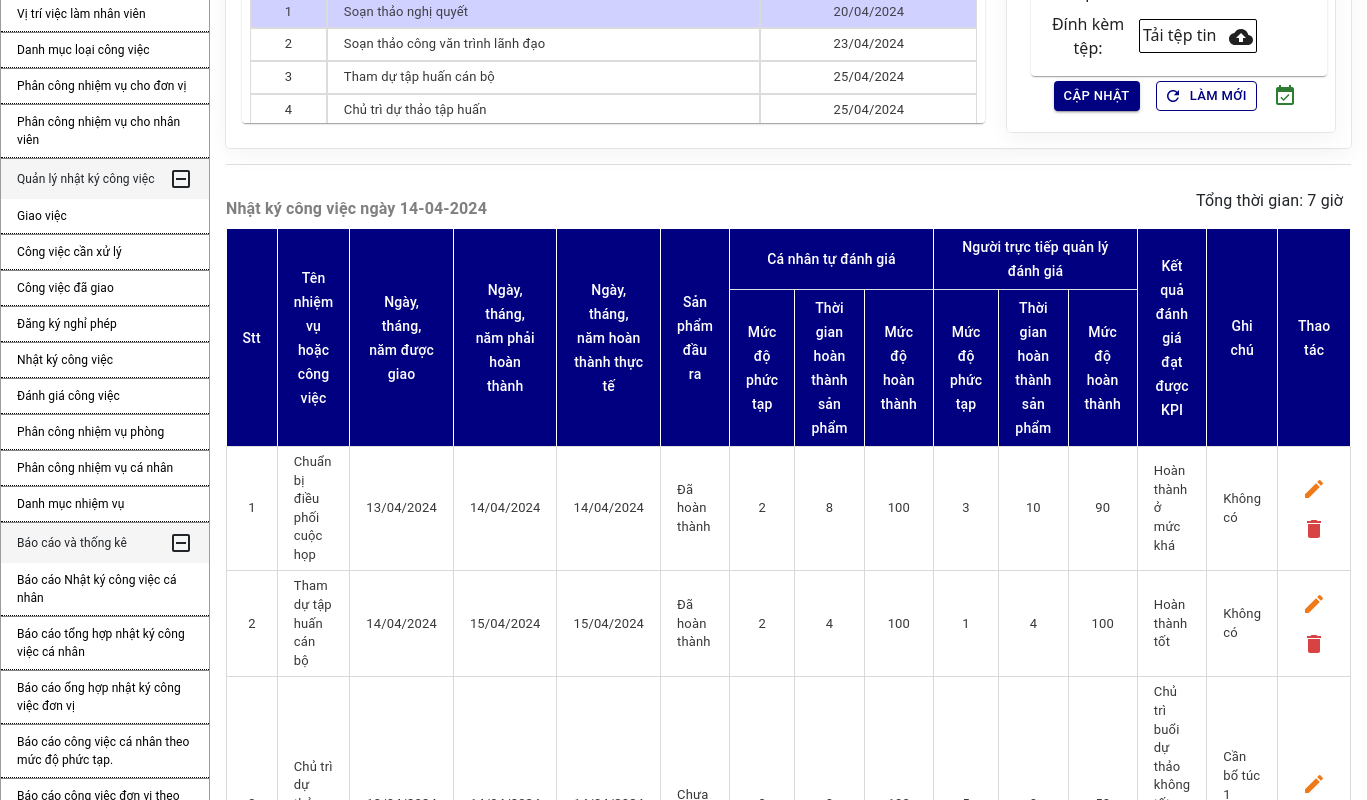
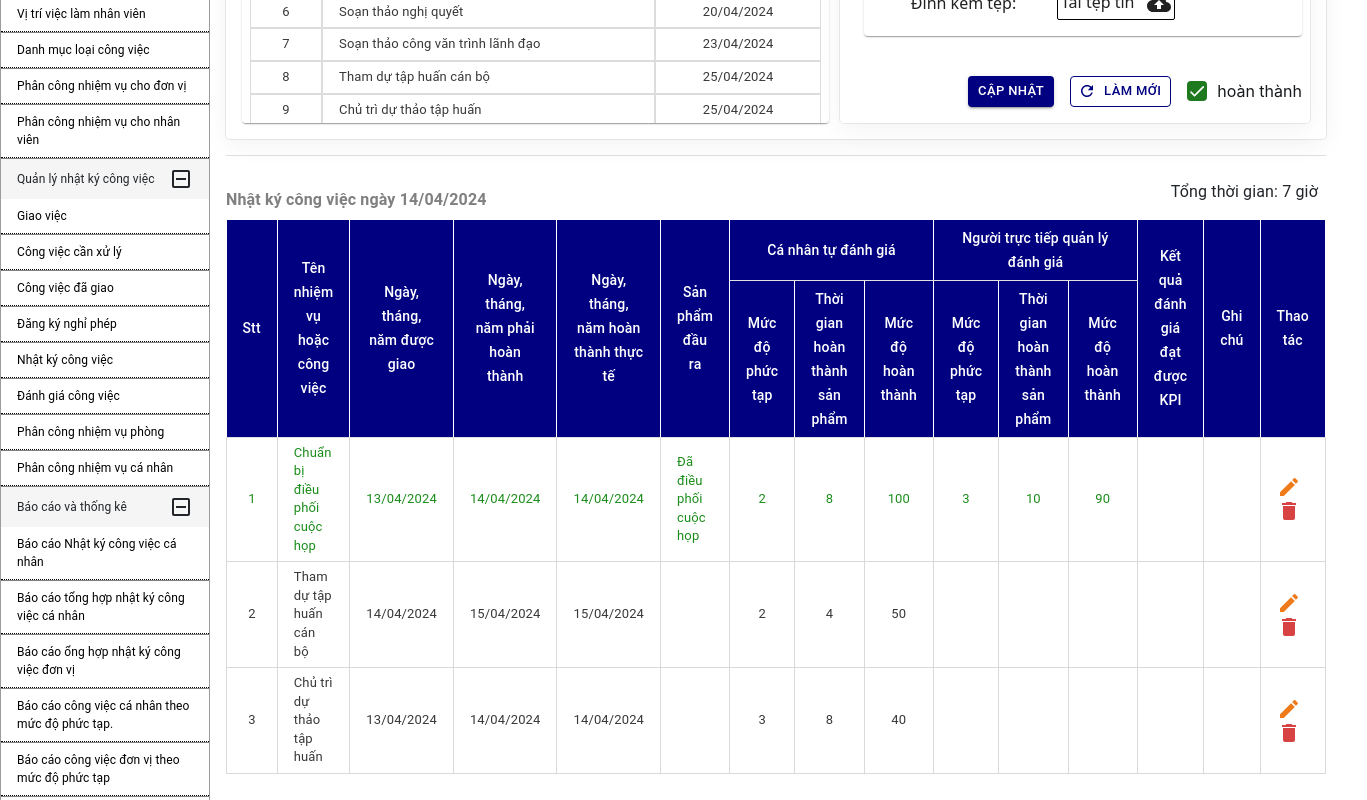
Before and after one commit to ThanhDienGIT/qlcv_ui, a React (Create React App) app: page /logwork in a window 1280 px wide. Shown: the part 440-1240 px from the top of the page, 1367 px wide, since content can reach past the window. Built offline with nearby package versions, Linux system fonts and the light colour scheme.

Commit message:
new code

```diff
--- a/src/Layout/Sidebar/SideBarMain.js
+++ b/src/Layout/Sidebar/SideBarMain.js
@@ -79,7 +79,7 @@ function SideBarMain() {
                     },
                     {
                          id: 15,
-                         path: '',
+                         path: 'mission',
                          name: 'Danh mục loại công việc'
                     },
                     {
@@ -139,11 +139,7 @@ function SideBarMain() {
                          path: 'assignmentprivate',
                          name: 'Phân công nhiệm vụ cá nhân'
                     },
-                    {
-                         id: 26,
-                         path: 'mission',
-                         name: 'Danh mục nhiệm vụ'
-                    },
+
                ]
           },
           {
--- a/src/View/LogWork/LogWork.js
+++ b/src/View/LogWork/LogWork.js
@@ -1,4 +1,4 @@
-import { Box, Button, Card, Checkbox, Divider, IconButton, List, ListItem, ListItemButton, ListItemIcon, MenuItem, Paper, TextField, Tooltip, Typography } from '@mui/material'
+import { Box, Button, Card, Divider, IconButton, List, ListItem, ListItemButton, ListItemIcon, MenuItem, Paper, TextField, Tooltip, Typography } from '@mui/material'
 import React, { useEffect, useRef, useState } from 'react'
 import { styled } from '@mui/material/styles';
 import Table from '@mui/material/Table';
@@ -28,6 +28,7 @@ import BackupIcon from '@mui/icons-material/Backup';
 import RefreshIcon from '@mui/icons-material/Refresh';
 import EventAvailableIcon from '@mui/icons-material/EventAvailable';
 import { Opacity } from '@mui/icons-material';
+import Checkbox from '@mui/joy/Checkbox';
 function LogWork() {
 
 
@@ -103,27 +104,27 @@ function LogWork() {
                hanhoanthanh: '2024-04-17',
                childs: [
                     {
-                         id: 7,
+                         id: 1,
                          name: 'Chuẩn bị điều phối cuộc họp',
                          hanhoanthanh: '2024-04-16'
                     },
                     {
-                         id: 8,
+                         id: 2,
                          name: 'Họp chi bộ',
                          hanhoanthanh: '2024-04-17'
                     },
                     {
-                         id: 9,
+                         id: 3,
                          name: 'Tham gia học nghị quyết',
                          hanhoanthanh: '2024-04-17'
                     },
                     {
-                         id: 10,
+                         id: 4,
                          name: 'Tổ chức cuộc họp nghị quyết',
                          hanhoanthanh: '2024-04-18'
                     },
                     {
-                         id: 11,
+                         id: 5,
                          name: 'Thiết kế banner cho cuộc hợp',
                          hanhoanthanh: '2024-04-19'
                     },
@@ -135,27 +136,27 @@ function LogWork() {
                hanhoanthanh: '2024-04-17',
                childs: [
                     {
-                         id: 1,
+                         id: 6,
                          name: 'Soạn thảo nghị quyết',
                          hanhoanthanh: '2024-04-20'
                     },
                     {
-                         id: 2,
+                         id: 7,
                          name: 'Soạn thảo công văn trình lãnh đạo',
                          hanhoanthanh: '2024-04-23'
                     },
                     {
-                         id: 3,
+                         id: 8,
                          name: 'Tham dự tập huấn cán bộ',
                          hanhoanthanh: '2024-04-25'
                     },
                     {
-                         id: 4,
+                         id: 9,
                          name: 'Chủ trì dự thảo tập huấn',
                          hanhoanthanh: '2024-04-25'
                     },
                     {
-                         id: 5,
+                         id: 10,
                          name: 'Tổ chức ngày hội thể thao',
                          hanhoanthanh: '2024-04-26'
                     },
@@ -178,9 +179,9 @@ function LogWork() {
                mucdophuctapdanhgia: 3,
                thoigiandanhgia: 10,
                mucdohoanthanh: 90,
-               ketquadanhgia: 'Hoàn thành ở mức khá',
-               ketqua: 'Đã hoàn thành',
-               ghichu: 'Không có'
+               ketquadanhgia: '',
+               ketqua: 'Đã điều phối cuộc họp',
+               ghichu: ''
           },
           {
                id: 2,
@@ -191,13 +192,13 @@ function LogWork() {
                ngayhoanthanh: '15/04/2024',
                mucdophuctapcanhan: 2,
                thoigianhoanthanhcanhan: 4,
-               mucdohoanthanhcanhan: 100,
-               mucdophuctapdanhgia: 1,
-               thoigiandanhgia: 4,
-               mucdohoanthanh: 100,
-               ketquadanhgia: 'Hoàn thành tốt',
-               ketqua: 'Đã hoàn thành',
-               ghichu: 'Không có'
+               mucdohoanthanhcanhan: 50,
+               mucdophuctapdanhgia: '',
+               thoigiandanhgia: '',
+               mucdohoanthanh: '',
+               ketquadanhgia: '',
+               ketqua: '',
+               ghichu: ''
           },
           {
                id: 3,
@@ -208,13 +209,13 @@ function LogWork() {
                ngayhoanthanh: '14/04/2024',
                mucdophuctapcanhan: 3,
                thoigianhoanthanhcanhan: 8,
-               mucdohoanthanhcanhan: 100,
-               mucdophuctapdanhgia: 5,
-               thoigiandanhgia: 8,
-               mucdohoanthanh: 50,
-               ketquadanhgia: 'Chủ trì buổi dự thảo không tốt còn mắc nhiều lỗi chủ trì',
-               ketqua: 'Chưa đạt',
-               ghichu: 'Cần bổ túc 1 khóa học lại'
+               mucdohoanthanhcanhan: 40,
+               mucdophuctapdanhgia: '',
+               thoigiandanhgia: '',
+               mucdohoanthanh: '',
+               ketquadanhgia: '',
+               ketqua: '',
+               ghichu: ''
           },
      ])
 
@@ -370,7 +371,7 @@ function LogWork() {
                </Box>
 
                <Box padding={2} width={'100%'} sx={{ boxShadow: 'rgba(0, 0, 0, 0.05) 0px 6px 24px 0px, rgba(0, 0, 0, 0.08) 0px 0px 0px 1px' }} borderRadius={1} display={'flex'} justifyContent={'space-between'}>
-                    <Box width={'68%'} display={'flex'} flexDirection={'column'}>
+                    <Box width={'55%'} display={'flex'} flexDirection={'column'}>
                          <DiaLogWork />
                          <TableContainer component={Paper} sx={{ marginTop: 1, padding: 1, height: 400 }}>
                               <Table stickyHeader size='small'>
@@ -407,19 +408,19 @@ function LogWork() {
                          </TableContainer>
                     </Box>
 
-                    <Box display={'flex'} flexDirection={'column'} justifyContent={'space-between'} width={'30%'} padding={1} paddingLeft={3} borderRadius={1} sx={{ boxShadow: 'rgba(0, 0, 0, 0.05) 0px 6px 24px 0px, rgba(0, 0, 0, 0.08) 0px 0px 0px 1px' }}>
+                    <Box display={'flex'} flexDirection={'column'} justifyContent={'space-between'} width={'44%'} padding={1} paddingLeft={3} borderRadius={1} sx={{ boxShadow: 'rgba(0, 0, 0, 0.05) 0px 6px 24px 0px, rgba(0, 0, 0, 0.08) 0px 0px 0px 1px' }}>
                          <Box width={'100%'} marginTop={1} display={'flex'} justifyContent={'space-between'} flexWrap={'wrap'}>
                               <Box width={'100%'}>
                                    <Box display={'flex'} marginBottom={2} flexWrap={'wrap'}>
-                                        <Box width={'100%'} display={'flex'} alignItems={'center'} flexWrap={'wrap'} justifyContent={'space-between'} >
-                                             <Button size={'small'} variant='outlined' sx={{ border: '1px solid #000080', color: '#000080' }} onClick={yesterday}>
+                                        <Box width={'100%'} display={'flex'} alignItems={'center'} justifyContent={'space-between'} >
+                                             <Button size={'small'} variant='outlined' fullWidth sx={{ border: '1px solid #000080', color: '#000080' }} onClick={yesterday}>
                                                   {"<"}
                                              </Button>
-                                             <Input type='date' size={'sm'} defaultValue={dateRender} value={date} onChange={(e) => {
+                                             <Input type='date' size={'sm'} sx={{ width: 350, marginLeft: 4, marginRight: 4 }} defaultValue={dateRender} value={date} onChange={(e) => {
                                                   setDate(dayjs(e.target.value).format('YYYY-MM-DD'))
                                                   setDateRender(dayjs(e.target.value).format('DD-MM-YYYY'))
                                              }} />
-                                             <Button size={'small'} variant='outlined' sx={{ border: '1px solid #000080', color: '#000080' }} onClick={today}>
+                                             <Button size={'small'} variant='outlined' fullWidth sx={{ border: '1px solid #000080', color: '#000080' }} onClick={today}>
                                                   {">"}
                                              </Button>
 
@@ -427,17 +428,17 @@ function LogWork() {
                                    </Box>
                                    <Card sx={{ padding: 2 }}>
                                         <FormControl>
-                                             <FormLabel>Sản phẩm hoàn thành</FormLabel>
-                                             <Textarea name='resultcontent' onChange={handleOnChange} value={form.resultcontent} placeholder="Sản phẩm hoàn thành" minRows={2} />
+                                             <FormLabel>Sản phẩm hoàn thành...</FormLabel>
+                                             <Textarea name='resultcontent' onChange={handleOnChange} value={form.resultcontent} placeholder="Sản phẩm hoàn thành" minRows={3} />
                                         </FormControl>
                                         <Box marginTop={1} marginBottom={1} display={'flex'} alignItems={'center'} >
-                                             <FormControl sx={{ marginLeft: 1, width: '48%' }}>
+                                             <FormControl sx={{ width: '48%' }}>
                                                   <FormLabel>Số giờ</FormLabel>
-                                                  <Input name='sum' onChange={handleOnChange} value={Number(form.sum)} size={'lg'} type='number' fullWidth />
+                                                  <Input name='sum' onChange={handleOnChange} value={Number(form.sum)} size={'sm'} type='number' fullWidth />
                                              </FormControl>
                                              <FormControl sx={{ marginLeft: 1, width: '48%' }}>
                                                   <FormLabel>Mức độ hoàn thành %</FormLabel>
-                                                  <Input name='progress' onChange={handleOnChange} value={Number(form.progress)} size={'lg'} type='number' fullWidth />
+                                                  <Input name='progress' onChange={handleOnChange} value={Number(form.progress)} size={'sm'} type='number' fullWidth />
                                              </FormControl>
                                         </Box>
                                         <Box >
@@ -459,7 +460,7 @@ function LogWork() {
 
                               </Box>
                          </Box>
-                         <Box sx={{ width: '100%', marginBottom: 1 }} display={'flex'} justifyContent={'center'} alignItems={'center'}>
+                         <Box sx={{ width: '100%', marginBottom: 1 }} display={'flex'} justifyContent={'flex-end'} alignItems={'center'}>
                               <Button variant='contained' size='small' sx={{ backgroundColor: '#000080' }} onClick={submit}>
                                    Cập nhật
                               </Button>
@@ -467,9 +468,7 @@ function LogWork() {
                                    Làm mới
                               </Button>
                               <Tooltip title={'Xác nhận hoàn thành công việc'}>
-                                   <IconButton sx={{ marginLeft: 1 }}>
-                                        <EventAvailableIcon color='success' />
-                                   </IconButton>
+                                   <Checkbox label="hoàn thành" defaultChecked sx={{ marginLeft: 2 }} color='success' />
                               </Tooltip>
 
                          </Box>
@@ -481,7 +480,7 @@ function LogWork() {
 
                <Box>
                     <Box display={'flex'} justifyContent={'space-between'} marginTop={2} alignItems={'center'}>
-                         <Typography marginTop={2} color={'gray'} fontWeight={'bold'} >Nhật ký công việc ngày {dateRender ? dateRender : ""}</Typography>
+                         <Typography marginTop={2} color={'gray'} fontWeight={'bold'} >Nhật ký công việc ngày {dateRender ? dateRender.replace("-", '/').replace("-", '/') : ""}</Typography>
                          <Box display={'flex'} alignItems={'center'} justifyContent={'flex-end'}>
                               <Typography sx={{ marginRight: 1 }}>
                                    Tổng thời gian: 7 giờ
@@ -519,46 +518,36 @@ function LogWork() {
                               {
                                    data.map(ele => {
                                         return (
-                                             <TableRow>
-                                                  <StyledTableCell align='center'>{ele.id}</StyledTableCell>
-                                                  <StyledTableCell width={'9%'}>{ele.name}</StyledTableCell>
-                                                  <StyledTableCell align='center'>{ele.ngayduocgiao}</StyledTableCell>
-                                                  <StyledTableCell align='center'>{ele.hanhoanthanh}</StyledTableCell>
-                                                  <StyledTableCell align='center'>{ele.ngayhoanthanh}</StyledTableCell>
-                                                  <StyledTableCell width={'9%'}>{ele.ketqua}</StyledTableCell>
-                                                  <StyledTableCell align='center'>{ele.mucdophuctapcanhan}</StyledTableCell>
-                                                  <StyledTableCell align='center'>{ele.thoigianhoanthanhcanhan}</StyledTableCell>
-                                                  <StyledTableCell align='center'>{ele.mucdohoanthanhcanhan}</StyledTableCell>
-                                                  <StyledTableCell align='center' width={'3%'}>{ele.mucdophuctapdanhgia}</StyledTableCell>
-                                                  <StyledTableCell align='center'>{ele.thoigiandanhgia}</StyledTableCell>
-                                                  <StyledTableCell align='center'>{ele.mucdohoanthanh}</StyledTableCell>
-                                                  <StyledTableCell width={'9%'}>{ele.ketquadanhgia}</StyledTableCell>
-                                                  <StyledTableCell width={'9%'}>{ele.ghichu}</StyledTableCell>
-                                                  <StyledTableCell sx={{ borderLeft: '1px solid #f0f0f0' }}>
-                                                       <IconButton>
-                                                            <EditIcon color={'warning'} onClick={() => { editScroll(ele) }} />
-                                                       </IconButton>
-                                                       <IconButton>
-                                                            <DeleteIcon color={'error'} />
-                                                       </IconButton>
+                                             <TableRow sx={Number(ele.mucdohoanthanhcanhan) === 100 ? { color: 'green' } : ""}>
+                                                  <StyledTableCell sx={Number(ele.mucdohoanthanhcanhan) === 100 ? { color: 'green' } : ""} align='center'>{ele.id}</StyledTableCell>
+                                                  <StyledTableCell sx={Number(ele.mucdohoanthanhcanhan) === 100 ? { color: 'green' } : ""} width={'9%'}>{ele.name}</StyledTableCell>
+                                                  <StyledTableCell sx={Number(ele.mucdohoanthanhcanhan) === 100 ? { color: 'green' } : ""} align='center'>{ele.ngayduocgiao}</StyledTableCell>
+                                                  <StyledTableCell sx={Number(ele.mucdohoanthanhcanhan) === 100 ? { color: 'green' } : ""} align='center'>{ele.hanhoanthanh}</StyledTableCell>
+                                                  <StyledTableCell sx={Number(ele.mucdohoanthanhcanhan) === 100 ? { color: 'green' } : ""} align='center'>{ele.ngayhoanthanh}</StyledTableCell>
+                                                  <StyledTableCell sx={Number(ele.mucdohoanthanhcanhan) === 100 ? { color: 'green' } : ""} width={'9%'}>{ele.ketqua}</StyledTableCell>
+                                                  <StyledTableCell sx={Number(ele.mucdohoanthanhcanhan) === 100 ? { color: 'green' } : ""} align='center'>{ele.mucdophuctapcanhan}</StyledTableCell>
+                                                  <StyledTableCell sx={Number(ele.mucdohoanthanhcanhan) === 100 ? { color: 'green' } : ""} align='center'>{ele.thoigianhoanthanhcanhan}</StyledTableCell>
+                                                  <StyledTableCell sx={Number(ele.mucdohoanthanhcanhan) === 100 ? { color: 'green' } : ""} align='center'>{ele.mucdohoanthanhcanhan}</StyledTableCell>
+                                                  <StyledTableCell sx={Number(ele.mucdohoanthanhcanhan) === 100 ? { color: 'green' } : ""} align='center' width={'3%'}>{ele.mucdophuctapdanhgia}</StyledTableCell>
+                                                  <StyledTableCell sx={Number(ele.mucdohoanthanhcanhan) === 100 ? { color: 'green' } : ""} align='center'>{ele.thoigiandanhgia}</StyledTableCell>
+                                                  <StyledTableCell sx={Number(ele.mucdohoanthanhcanhan) === 100 ? { color: 'green' } : ""} align='center'>{ele.mucdohoanthanh}</StyledTableCell>
+                                                  <StyledTableCell sx={Number(ele.mucdohoanthanhcanhan) === 100 ? { color: 'green' } : ""} width={'9%'}>{ele.ketquadanhgia}</StyledTableCell>
+                                                  <StyledTableCell sx={Number(ele.mucdohoanthanhcanhan) === 100 ? { color: 'green' } : ""} width={'9%'}>{ele.ghichu}</StyledTableCell>
+                                                  <StyledTableCell sx={{ borderLeft: '1px solid #f0f0f0' }} width={'7%'}>
+
+                                                       <EditIcon color={'warning'} onClick={() => { editScroll(ele) }} />
+
+
+                                                       <DeleteIcon color={'error'} />
+
                                                   </StyledTableCell>
                                              </TableRow>
                                         )
                                    })
                               }
-
-
-
-
-
-
                          </TableBody>
                     </Table>
                </Box>
-
-
-
-
                {/* <Box>
                     <Typography marginTop={2} color={'gray'} fontWeight={'bold'} >Báo cáo hôm nay: {date ? date : ""}</Typography>
                     <Table size='small' sx={{ marginTop: 1 }}>
```
Also changed, not shown: src/View/AssignJob/AssignJob.js (+56 -29 lines), src/View/WorkEvaluating/WorkEvaluating.js (+29 -10 lines).
